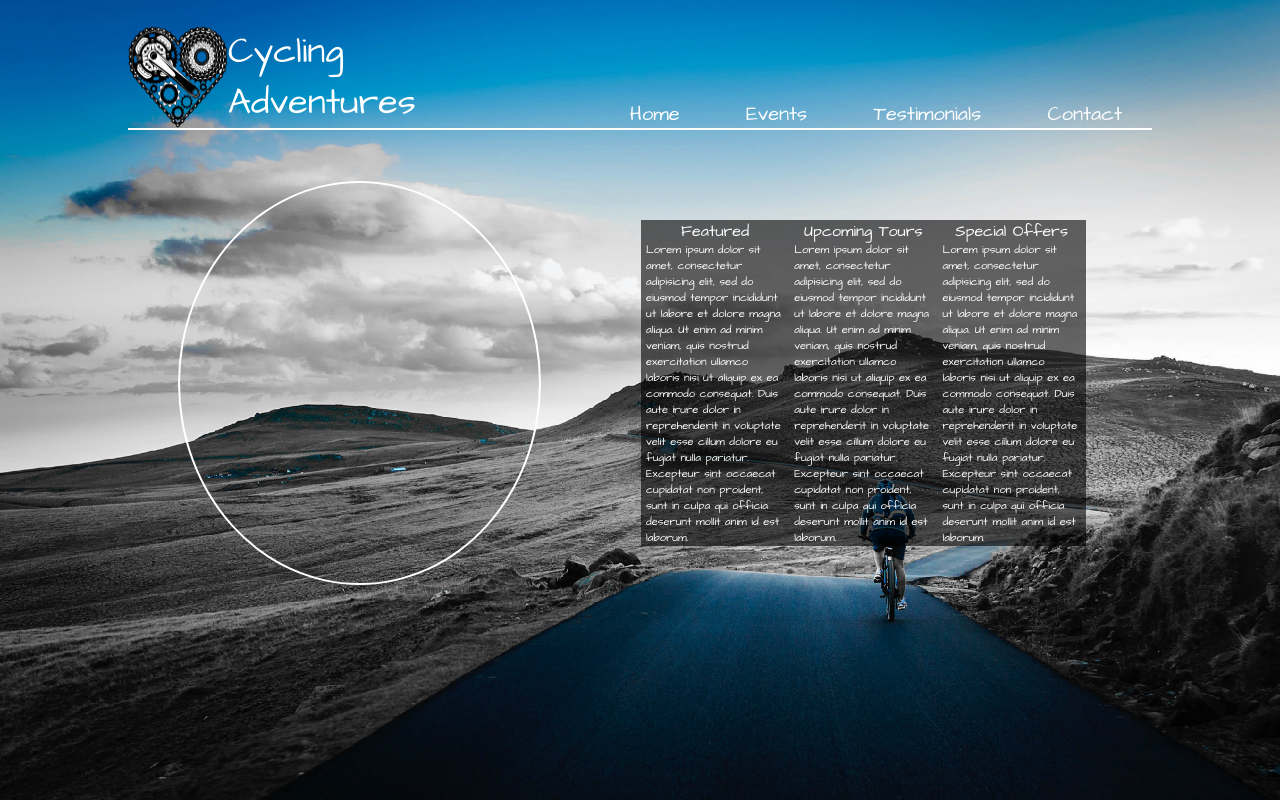
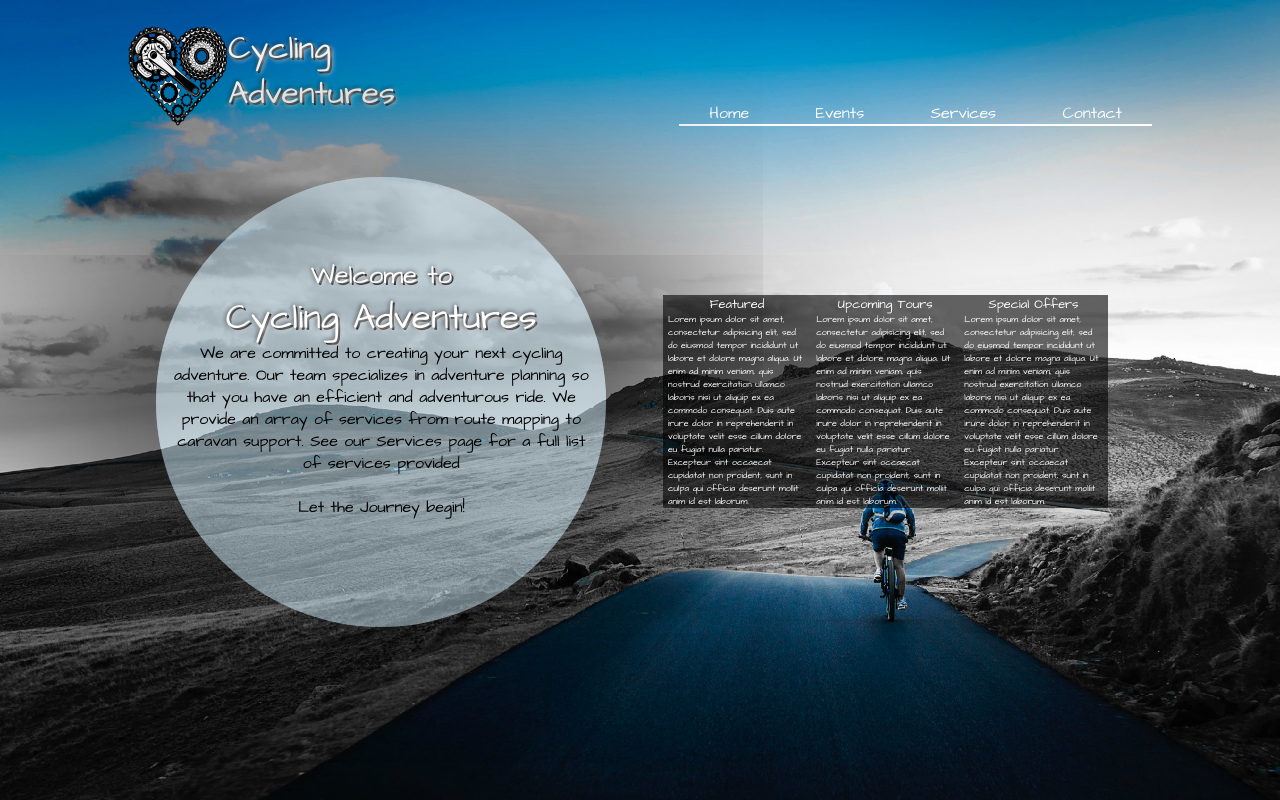
Before and after one commit to wc0sby/wc0sby.github.io, a plain HTML site: page index.html in a window 1280 px wide. Drawn offline with Linux system fonts and the light colour scheme.

Commit message:
Added transitions and text pertaining to the site

```diff
--- a/css/master.css
+++ b/css/master.css
@@ -6,17 +6,14 @@ html{
   background-size: cover;
 }
 
-body{
-
-}
-
+/*LOGO and NAV styling*/
 /*Flexed all children to move all content inline with spacing between each block*/
 header{
 display: flex;
 justify-content: space-between;
 font-family: 'Architects Daughter', cursive;
 align-items: flex-end;
-border-bottom: solid 2px #ffffff;
+
 }
 
 /*This div was created for additional flexibility for styling a header with our logo*/
@@ -28,45 +25,73 @@ border-bottom: solid 2px #ffffff;
 }
 
 .myLogo h1{
-  font-size: 2.25em;
+  font-size: 2.5vw;
   align-items: flex-end;
   color: #ffffff;
+  text-shadow: 2px 2px 5px #ffffff, 2px 2px #000000, 0px 0px 5px #000000;
   }
 
+nav{
+ border-bottom: solid 2px #ffffff;
+
+}
+
 nav a{
-  font-size: 1.25em;
+  font-size: 1.25vw;
   margin: 0 30px;
   text-decoration: none;
   color: #ffffff;
 }
-
+/*Primary content styling*/
 main{
   display: flex;
   align-items: center;
   justify-content: space-around;
-  margin: 5% 0 0 0;
+  margin: 5% 0;
+  font-family: 'Architects Daughter', cursive;
 }
 
+/*Info bubble with montra*/
 .booking{
-  border: solid 2px #ffffff;
-  height: 400px;
-  width: 35%;
+  height: 450px;
+  width: 450px;
   border-radius: 50%;
   align-self:flex-start;
-
-
+  box-shadow: -125px -2px 200px rgba(0,0,0,0.6), 125px 2px 200px rgba(0,0,0,0.6);
+  background: rgba(167, 191, 203,0.6);
+  /*box-sizing: border-box;*/
 }
 
+.booking h1{
+  text-align: center;
+  margin: 18% 0 0 0;
+  padding: 0 40px;
+  color: #ffffff;
+  font-size: 2vw;
+  text-shadow: 2px 2px 5px #ffffff, 2px 2px #000000, 0px 0px 5px #000000;
+}
+.booking h2{
+  text-align: center;
+  font-size: 2.75vw;
+  color: #ffffff;
+  text-shadow: 2px 2px 5px #ffffff, 2px 2px #000000, 0px 0px 5px #000000;
+}
+
+.booking p{
+  text-align: center;
+  box-sizing: border-box;
+  padding: 0 15px;
+}
+
+/*Contains consumer content*/
 section{
   display: flex;
   flex-direction: row;
   justify-content: space-between flex-start;
   align-items: center;
   align-self: center;
-
   /*flex-wrap: wrap;*/
   max-width: 45%;
-  font-family: 'Architects Daughter', cursive;
 }
 
 article{
@@ -75,15 +100,25 @@ article{
   max-width: 30%;
   background:rgba(0, 0, 0, 0.6);
   padding: 0 5px;
+  transition: 800ms;
+  transition-delay: 100ms;
+  transition-timing-function: ease;
 }
 
-article h1,h2,h3{
-  font-size: 1em;
+article:hover {
+  transform: scale(1.5);
+  /*max-width: 100%;*/
+  background:rgba(0, 0, 0, 0.9);
+  box-shadow: 2px 2px 5px #ffffff, 4px 4px 10px #000000, 2px 2px 5px #ffffff, 4px 4px 10px #000000;;
+}
+
+
+article h1,article h2,article h3{
+  font-size: 1vw;
   text-align: center;
 }
 
-
 article p{
-  font-size: .7em;
+  font-size: .7vw;
   /*color: #719f0a;*/
   }
--- a/index.html
+++ b/index.html
@@ -18,16 +18,21 @@
       <nav>
         <a href="#">Home</a>
         <a href="#">Events</a>
-        <a href="#">Testimonials</a>
+        <a href="#">Services</a>
         <a href="#">Contact</a>
       </nav>
     </header>
     <main>
         <div class="booking">
-
+          <h1>Welcome to</h1>
+          <h2>Cycling Adventures</h2>
+          <p>We are committed to creating your next cycling adventure.  Our team specializes in adventure planning
+          so that you have an efficient and adventurous ride.  We provide an array of services from route mapping to
+          caravan support.  See our Services page for a full list of services provided</p>
+          <br><p>Let the Journey begin!</p>
         </div>
         <!-- Code below inteded to hold content targeting the consumer -->
-        <section>
+        <section class="content">
           <article class="information">
             <h1>Featured</h1>
             <p>Lorem ipsum dolor sit amet, consectetur adipisicing elit, sed do eiusmod tempor incididunt ut labore et dolore magna aliqua. Ut enim ad minim veniam, quis nostrud exercitation ullamco laboris nisi ut aliquip ex ea commodo consequat. Duis aute irure dolor in reprehenderit in voluptate velit esse cillum dolore eu fugiat nulla pariatur. Excepteur sint occaecat cupidatat non proident, sunt in culpa qui officia deserunt mollit anim id est laborum.</p>
```
